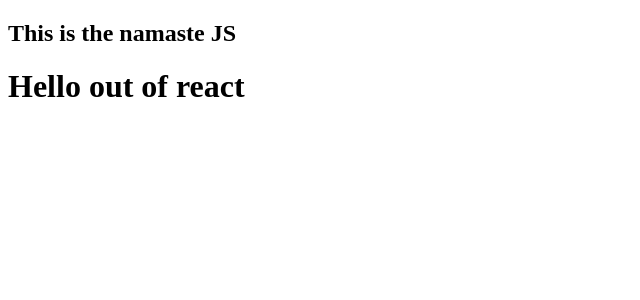
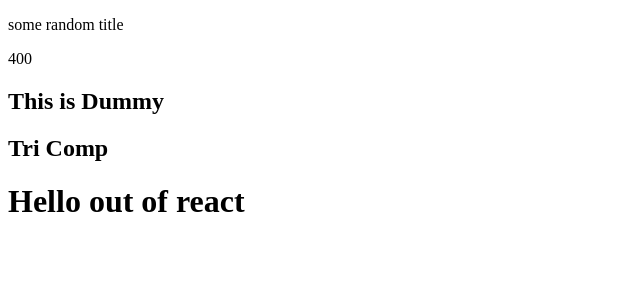
Before and after one commit to pbisht17/Namaste-React, a React (Vite) app: page / in a window 1280 px wide. Shown: the top 300 px of the page, without its empty margins (0-640 px from the left). Built offline with nearby package versions, Linux system fonts and the light colour scheme.

Commit message:
Complete Episode 3

```diff
--- a/App.js
+++ b/App.js
@@ -1,18 +1,40 @@
 import  ReactDOM  from "react-dom/client";
-import React from "react";
-const root = ReactDOM.createRoot(document.getElementById('root'));
+import React, { Component } from "react";
 
-// React.createElement()   =>   React Element - JS Object  =>   HTMLElement(render)
+const root = ReactDOM.createRoot(document.getElementById("root"));
 
-const heading = React.createElement('h1', {id: "heading"}, 'Hello Namaste React');
+// React Element (First letter is small)
 
-console.log(heading);
+const heading = <h1>This is the heading</h1>
 
-// JSX (transpilled before it reaches the JS ) - PARCEL - BABEL
+//React Functional Component
 
-// JSX => React.CreateElement()  =>   React Element - JS Object  =>   HTMLElement(render)
-const jsxHeading = <h2>This is the namaste JS</h2>
-// JSX is not HTML in JS, this is HTML like syntax
-console.log(jsxHeading)
+function title(){
+    return "some random title"
+}
 
-root.render(jsxHeading)
+function Tri(){
+    return (<h2>Tri Comp</h2>)
+}
+
+function Dummy() {
+        return <h2>This is Dummy</h2>
+}
+
+function Xyz() {
+    return (
+            <div>
+                <p>{title()}</p>
+                <p>{true}</p>
+                <p>{100 + 300}</p>
+
+
+                <Dummy />
+                <Tri />
+            </div>
+        );
+}
+
+
+
+root.render(<Xyz />);
```
